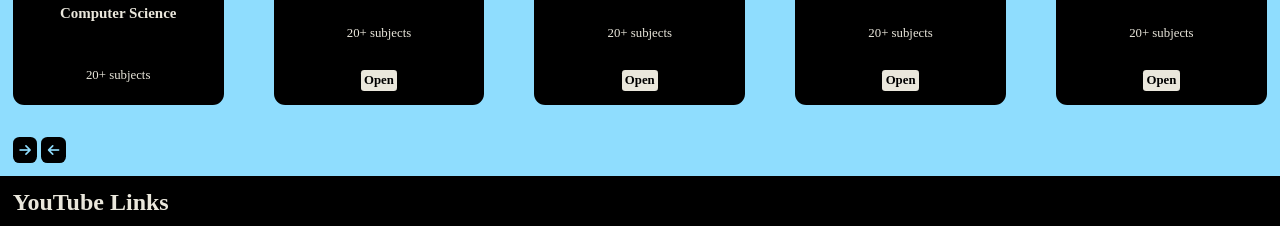
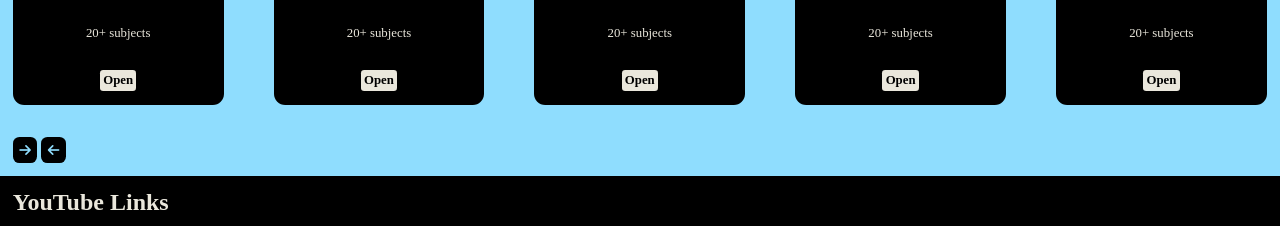
Before and after one commit to Aditya-Nayak-01/rgpvprep, a plain HTML site: page index.html in a window 1280 px wide. Shown: the part 977-1203 px from the top of the page. Drawn offline with nearby package versions, Linux system fonts and the light colour scheme; a web font is replaced by a local one.

Commit message:
Update index.html        trial 1

```diff
--- a/index.html
+++ b/index.html
@@ -156,6 +156,7 @@
                             alt="">
                         <h3>Computer Science</h3>
                         <p>20+ subjects</p>
+                        <a href="/computerScience/computerScience1.html">Open</a>
                     </div>
                     <div class="swiper-slide cardBox">
                         <img src="https://img.flawlessfiles.com/_r/300x400/100/94/22/9422d14cbfa41655b7c2e7757fc2b3cd/9422d14cbfa41655b7c2e7757fc2b3cd.jpg"
```
